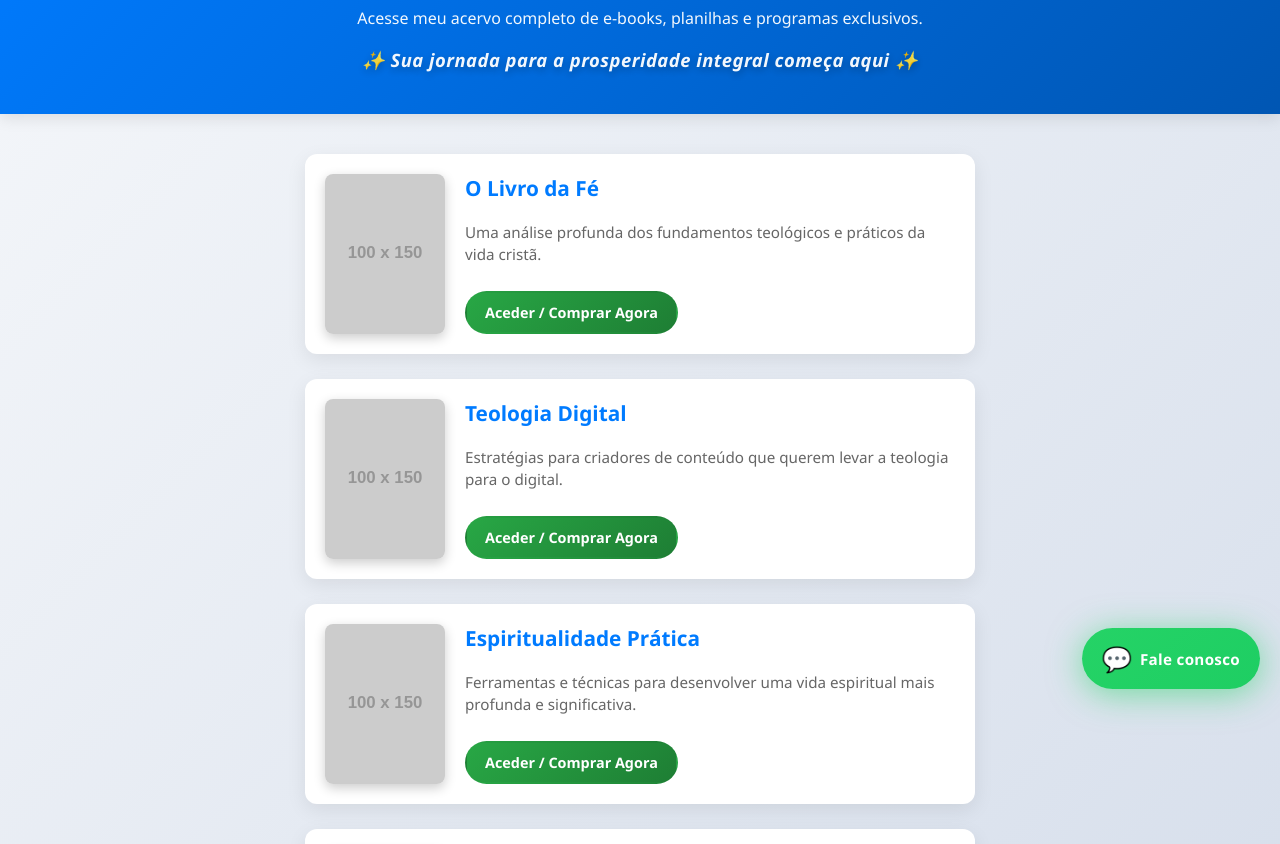
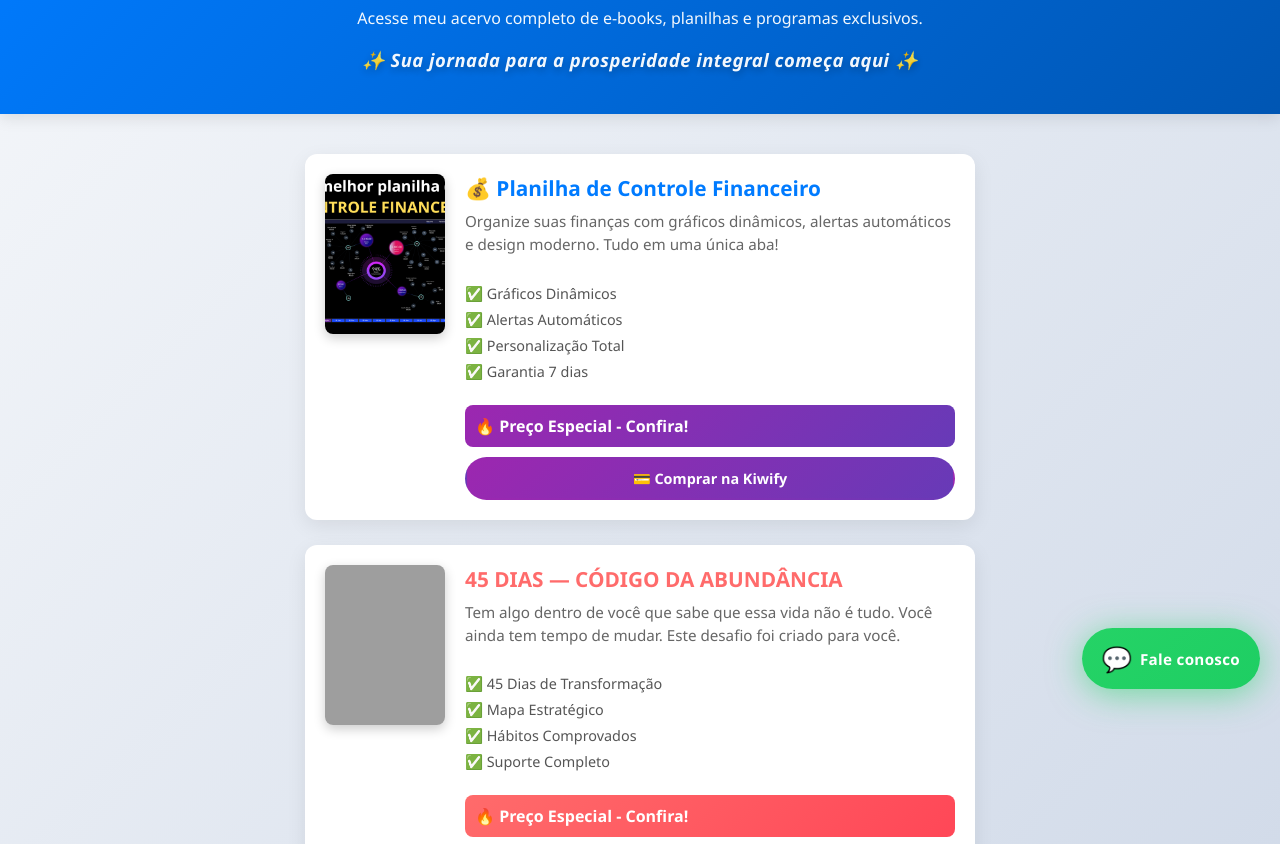
Before and after one commit to amaurifernandes5108/painel-de-vendas, a plain HTML site: page index.html in a window 1280 px wide. Shown: the part 91-935 px from the top of the page. Drawn offline with Linux system fonts and the light colour scheme; grey boxes are pictures that could not be loaded; placeholder pictures from the web are drawn by us.

Commit message:
Update e-book section to include financial spreadsheet
Removed previous e-book entries and updated to include a financial control spreadsheet.

```diff
--- a/index.html
+++ b/index.html
@@ -20,38 +20,7 @@
 
     <!-- CONTEÚDO PRINCIPAL -->
     <main class="catalog-container">
-
-        <!-- E-BOOK 1 - O LIVRO DA FÉ -->
-        <div class="ebook-item">
-            <div class="cover-image" style="background-image: url('https://via.placeholder.com/100x150/007bff/ffffff?text=O%20Livro%20da%20Fe');"></div>
-            <div class="ebook-details">
-                <h2>O Livro da Fé</h2>
-                <p>Uma análise profunda dos fundamentos teológicos e práticos da vida cristã.</p>
-                <a href="https://api.whatsapp.com/send?phone=5524998321054&text=Ol%C3%A1%2C%20gostaria%20de%20saber%20mais%20sobre%20o%20e-book%20%22O%20Livro%20da%20F%C3%A9%22." target="_blank" class="access-button">Aceder / Comprar Agora</a>
-            </div>
-        </div>
-
-        <!-- E-BOOK 2 - TEOLOGIA DIGITAL -->
-        <div class="ebook-item">
-            <div class="cover-image" style="background-image: url('https://via.placeholder.com/100x150/28a745/ffffff?text=Teologia%20Digital');"></div>
-            <div class="ebook-details">
-                <h2>Teologia Digital</h2>
-                <p>Estratégias para criadores de conteúdo que querem levar a teologia para o digital.</p>
-                <a href="https://api.whatsapp.com/send?phone=5524998321054&text=Ol%C3%A1%2C%20gostaria%20de%20saber%20mais%20sobre%20o%20e-book%20%22Teologia%20Digital%22." target="_blank" class="access-button">Aceder / Comprar Agora</a>
-            </div>
-        </div>
-
-        <!-- E-BOOK 3 - ESPIRITUALIDADE PRÁTICA -->
-        <div class="ebook-item">
-            <div class="cover-image" style="background-image: url('https://via.placeholder.com/100x150/dc3545/ffffff?text=Espiritualidade%20Pratica');"></div>
-            <div class="ebook-details">
-                <h2>Espiritualidade Prática</h2>
-                <p>Ferramentas e técnicas para desenvolver uma vida espiritual mais profunda e significativa.</p>
-                <a href="https://api.whatsapp.com/send?phone=5524998321054&text=Ol%C3%A1%2C%20gostaria%20de%20saber%20mais%20sobre%20o%20e-book%20%22Espiritualidade%20Pr%C3%A1tica%22." target="_blank" class="access-button">Aceder / Comprar Agora</a>
-            </div>
-        </div>
-
-        <!-- PLANILHA DE CONTROLE FINANCEIRO -->
+               <!-- PLANILHA DE CONTROLE FINANCEIRO -->
         <div class="ebook-item">
             <div class="cover-image" style="background-image: url('https://raw.githubusercontent.com/amaurifernandes5108/painel-de-vendas/876ea3c01557fe174dda02d34ef3f2d7313c0ba4/A%20melhor%20planilha%20de%20CONTROLE%20FINANCEIRO.png'); background-size: cover; background-position: center;"></div>
             <div class="ebook-details">
```
